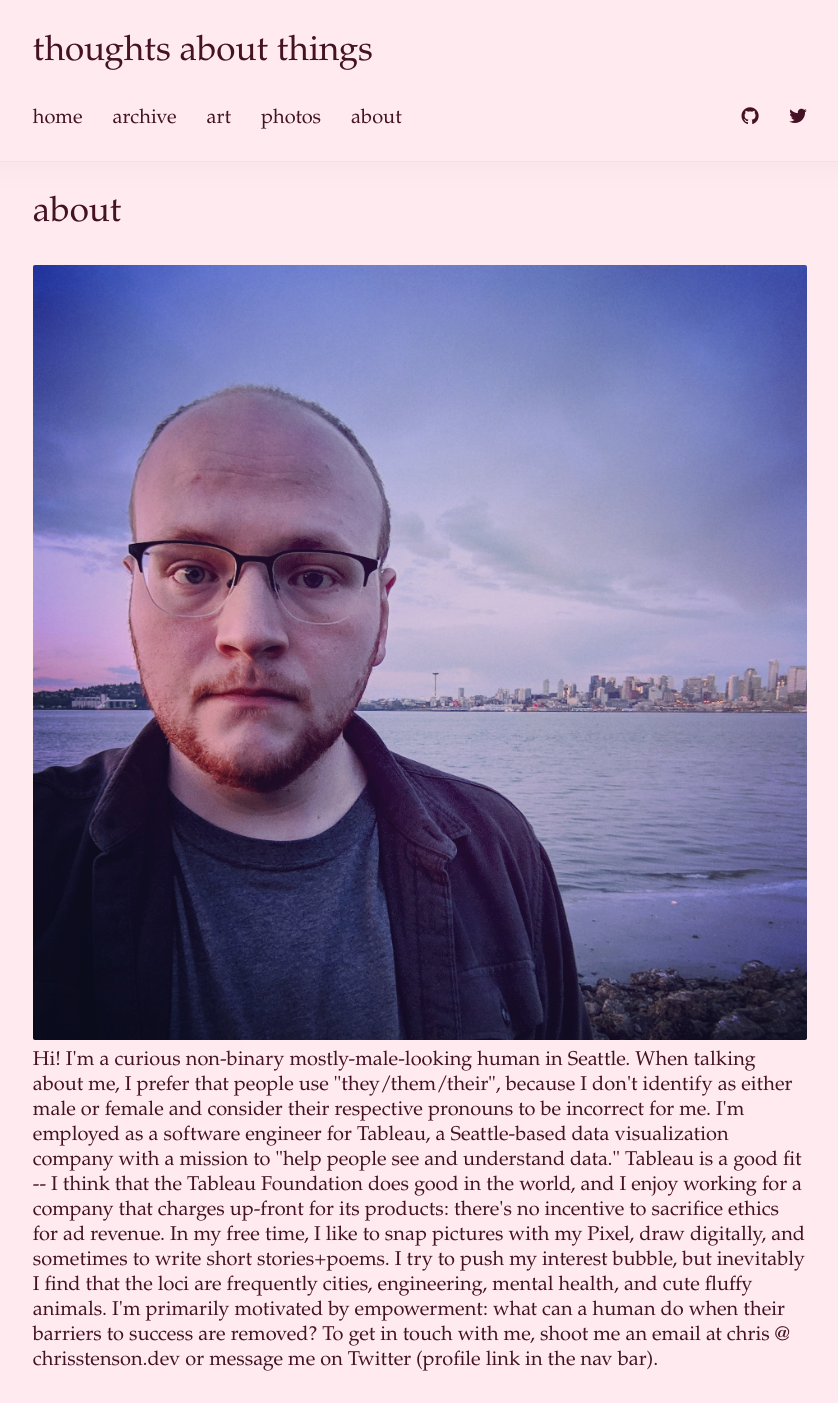
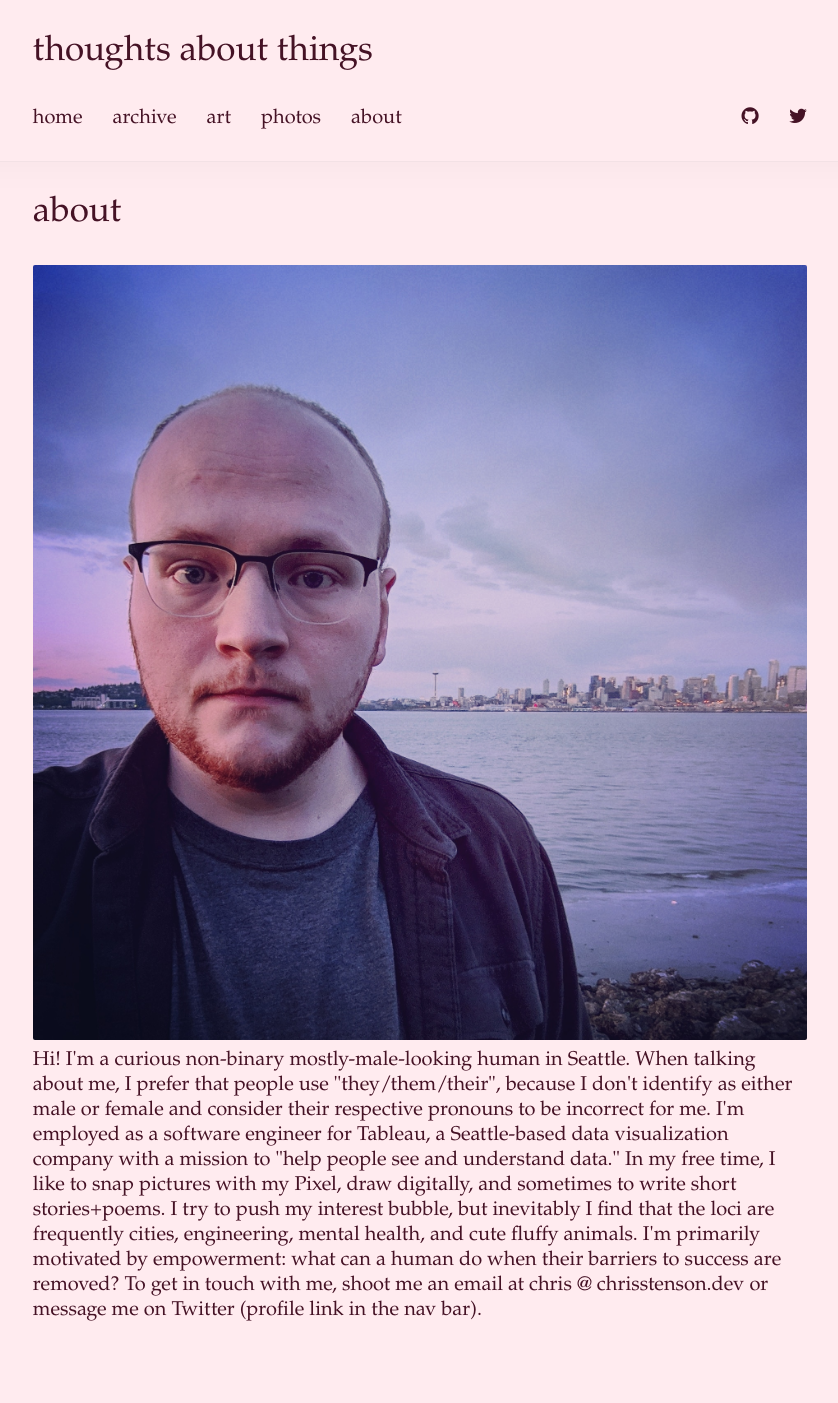
Before and after one commit to christopherstenson/christopherstenson.github.io, a Jekyll site: the page built from about.html, in a window 1280 px wide. Shown: the whole page, without its empty margins (220-1058 px from the left). Built offline with Jekyll 4.4.1, drawn with Linux system fonts in a browser that asks for light colours; after the commit the page ends 1353 px from its top, so only the background shows below that.

Commit message:
Update about

```diff
--- a/about.html
+++ b/about.html
@@ -8,12 +8,7 @@ Hi! I'm a curious non-binary mostly-male-looking human in Seattle. When talking
 
 
 I'm employed as a software engineer for Tableau, a Seattle-based data visualization company with a mission to
-"help people see and understand data." Tableau is a good fit -- I think that the Tableau Foundation does good
-in the world, and I enjoy working for a company that charges up-front for its products: there's no incentive
-to sacrifice ethics for ad revenue.
-
-
-In my free time, I like to snap pictures with my Pixel,
+"help people see and understand data." In my free time, I like to snap pictures with my Pixel,
 draw digitally, and sometimes to write short stories+poems. I try to push my interest bubble,
  but inevitably I find that the loci are frequently cities, engineering, mental health, and cute fluffy animals.
  I'm primarily motivated by empowerment: what can a human do when their barriers to success are removed?
```
